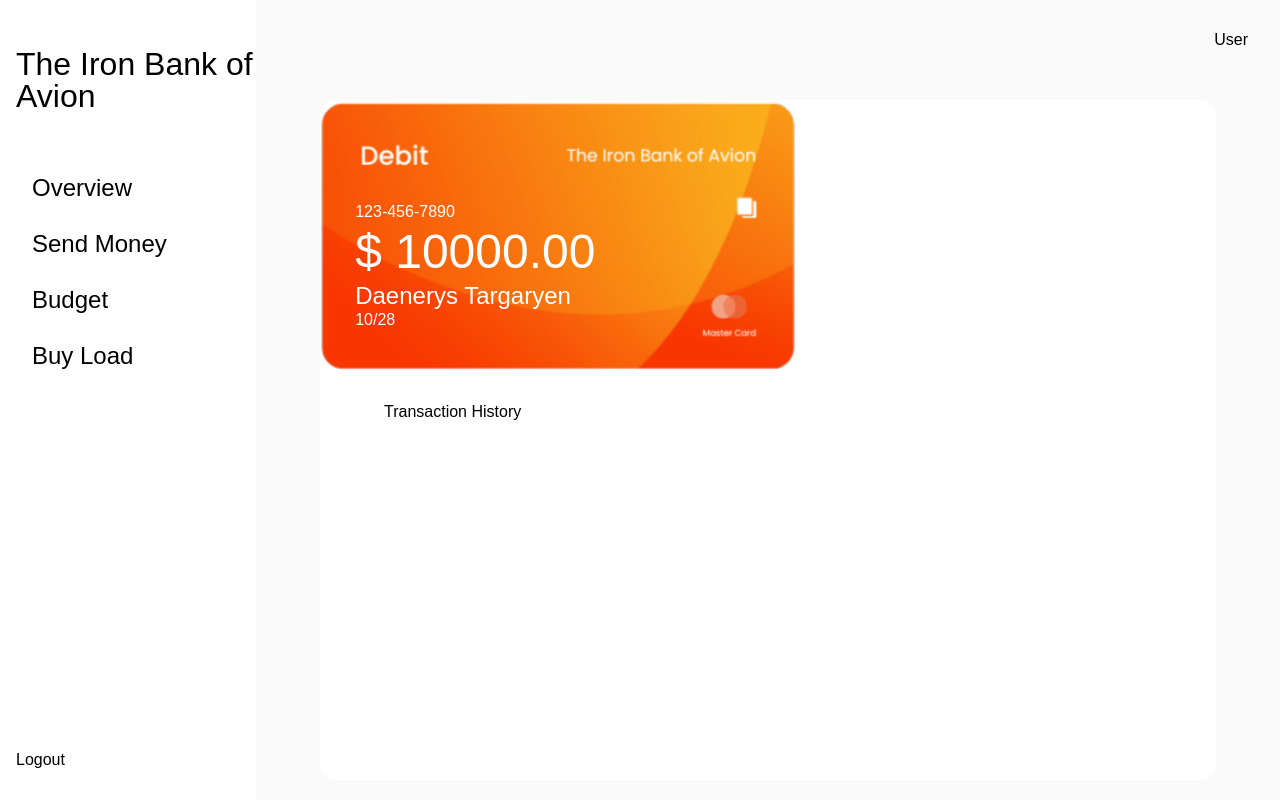
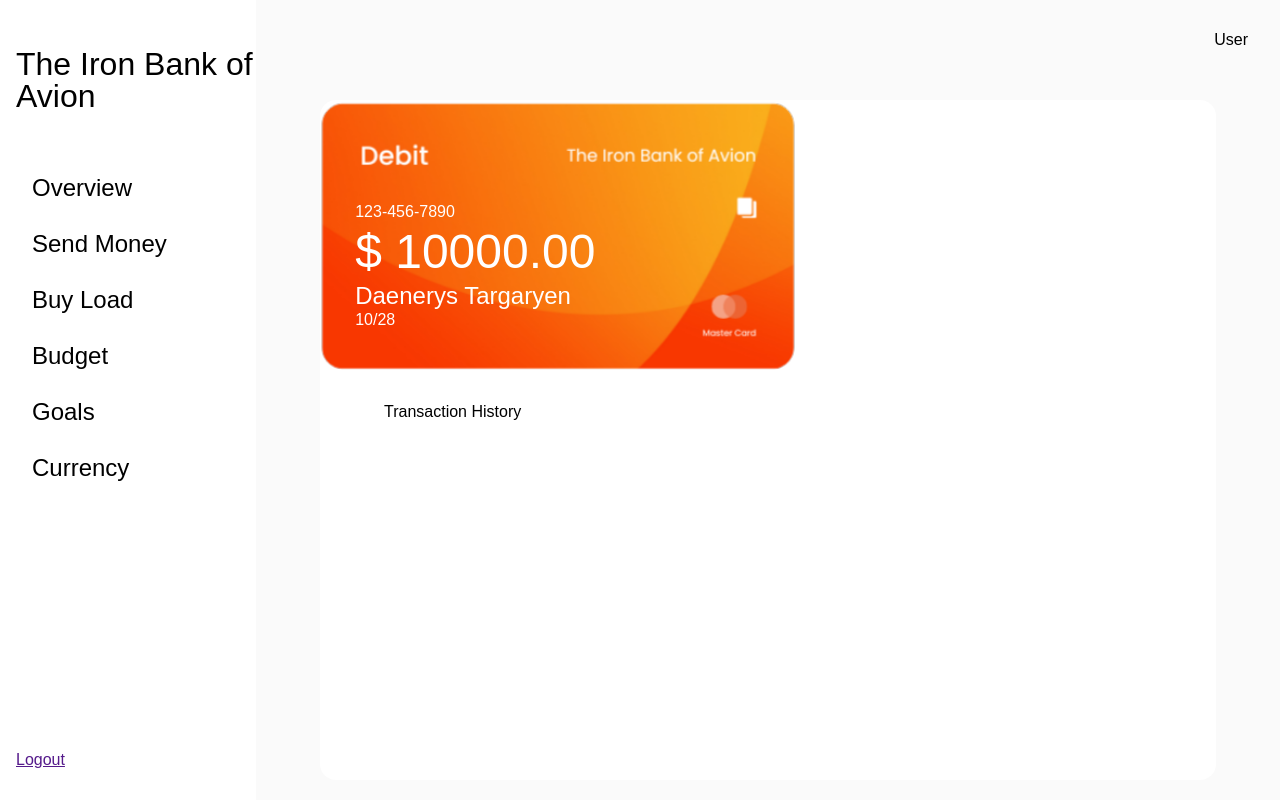
Before and after one commit to jewlmils/banking-app, a React (Vite) app: page /currency in a window 1280 px wide. Built offline with nearby package versions, Linux system fonts and the light colour scheme; a web font is replaced by a local one.

Commit message:
updated Sidebar.jsx and installed react-router-dom

```diff
--- a/package.json
+++ b/package.json
@@ -11,7 +11,8 @@
   },
   "dependencies": {
     "react": "^18.2.0",
-    "react-dom": "^18.2.0"
+    "react-dom": "^18.2.0",
+    "react-router-dom": "^6.17.0"
   },
   "devDependencies": {
     "@types/react": "^18.2.15",
--- a/src/App.css
+++ b/src/App.css
@@ -87,14 +87,23 @@ main {
   flex-direction: column;
   font-size: 1.5rem;
 }
-
-.sidebar__option {
+.sidebar__main li {
   height: -moz-fit-content;
   height: fit-content;
   width: -moz-fit-content;
   width: fit-content;
   padding: 1rem 2rem;
   cursor: pointer;
+}
+.sidebar__main li.active {
+  color: red;
+}
+.sidebar__main a {
+  text-decoration: none;
+  color: inherit;
+}
+.sidebar__main a:hover {
+  color: red;
 }
 
 .sidebar__footer {
--- a/src/App.scss
+++ b/src/App.scss
@@ -59,14 +59,25 @@ main{
     display: flex;
     flex-direction: column;
     font-size: $mediumFont;
+    li{
+        height: fit-content;
+        width: fit-content;
+        padding:1rem 2rem;
+        cursor: pointer;
+    }
+    li.active{
+        color: red;
+    }
+    a{
+        text-decoration: none;
+        color: inherit;
+    }
+    a:hover{
+        color: red;
+    }
 }
 
-.sidebar__option{
-    height: fit-content;
-    width: fit-content;
-    padding:1rem 2rem;
-    cursor: pointer;
-}
+
 
 .sidebar__footer{
     // border: 1px solid yellow;
--- a/src/components/Content.jsx
+++ b/src/components/Content.jsx
@@ -1,4 +1,4 @@
-import {AdminOverview,UserOverview} from './Overview.jsx'
+import {AdminOverview,UserOverview} from './pages/Overview.jsx'
 export function Content() {
     return (
       <section class="content">
--- a/src/components/Sidebar.jsx
+++ b/src/components/Sidebar.jsx
@@ -1,28 +1,81 @@
-const adminSidebar = ["Overview", "Create New User", "Accounts","Deposit", "Withdraw", "Send Money"];
-const userSidebar =["Overview","Send Money","Budget", "Buy Load" ]
+function AdminSidebar() {
+  return (
+    <ul class="sidebar__main">
+      <li>
+        <img class="sidebar__icon" src="" alt="" />
+        <a href="/">Overview</a>
+      </li>
+      <li>
+        <img class="sidebar__icon" src="" alt="" />
+        <a href="/create-new-user">Create New User</a>
+      </li>
+      <li>
+        <img class="sidebar__icon" src="" alt="" />
+        <a href="/accounts">Accounts</a>
+      </li>
+      <li>
+        <img class="sidebar__icon" src="" alt="" />
+        <a href="/deposit">Deposit</a>
+      </li>
+      <li>
+        <img class="sidebar__icon" src="" alt="" />
+        <a href="/withdraw">Withdraw</a>
+      </li>
+      <li>
+        <img class="sidebar__icon" src="" alt="" />
+        <a href="/send-money">Send Money</a>
+      </li>
+      <li>
+        <img class="sidebar__icon" src="" alt="" />
+        <a href="/currency">Currency</a>
+      </li>
+    </ul>
+  );
+}
 
-
-function SidebarItems() {
-    let sidebarItems= userSidebar;
+function UserSidebar() {
   return (
-      <ul className="sidebar__main">
-        {sidebarItems.map(item => <li className="sidebar__option"><span>{item}</span></li>)}
+    <ul class="sidebar__main">
+      <li>
+        <img class="sidebar__icon" src="" alt="" />
+        <a href="/">Overview</a>
+      </li>
+      <li>
+        <img class="sidebar__icon" src="" alt="" />
+        <a href="/send-money">Send Money</a>
+      </li>
+      <li>
+        <img class="sidebar__icon" src="" alt="" />
+        <a href="/buy-load">Buy Load</a>
+      </li>
+      <li>
+        <img class="sidebar__icon" src="" alt="" />
+        <a href="/budget">Budget</a>
+      </li>
+      <li>
+        <img class="sidebar__icon" src="" alt="" />
+        <a href="/goals">Goals</a>
+      </li>
+      <li>
+        <img class="sidebar__icon" src="" alt="" />
+        <a href="/currency">Currency</a>
+      </li>
     </ul>
   );
 }
 
 export function Sidebar() {
-    const sidebarItems = []
+  const sidebarItems = <UserSidebar />;
   return (
     <nav className="sidebar">
       <div className="sidebar__header">
         <img className="sidebar__logo" src="" alt="" />
         <h1 className="sidebar__logo-text">The Iron Bank of Avion</h1>
       </div>
-        <SidebarItems/>
+      {sidebarItems}
       <div className="sidebar__footer">
         <div className="sidebar__footer-container">
-            <span>Logout</span>
+          <a href="">Logout</a>
         </div>
       </div>
     </nav>
```
Also changed, not shown: src/components/pages/Overview.jsx (renamed from src/components/Overview.jsx), 2 other files (tests, documents, lock files or other folders). Lines whose indentation alone changed are shown as unchanged.
